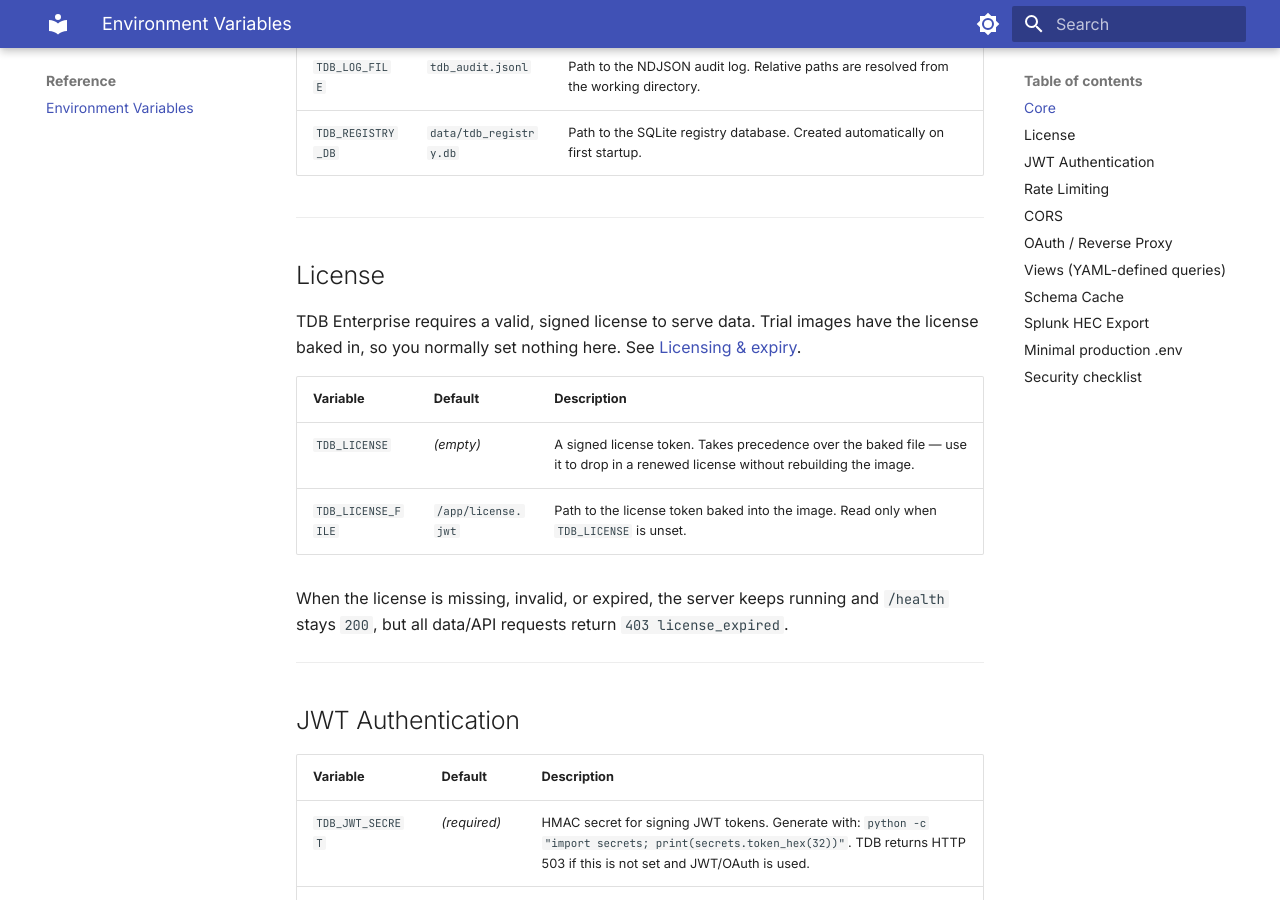
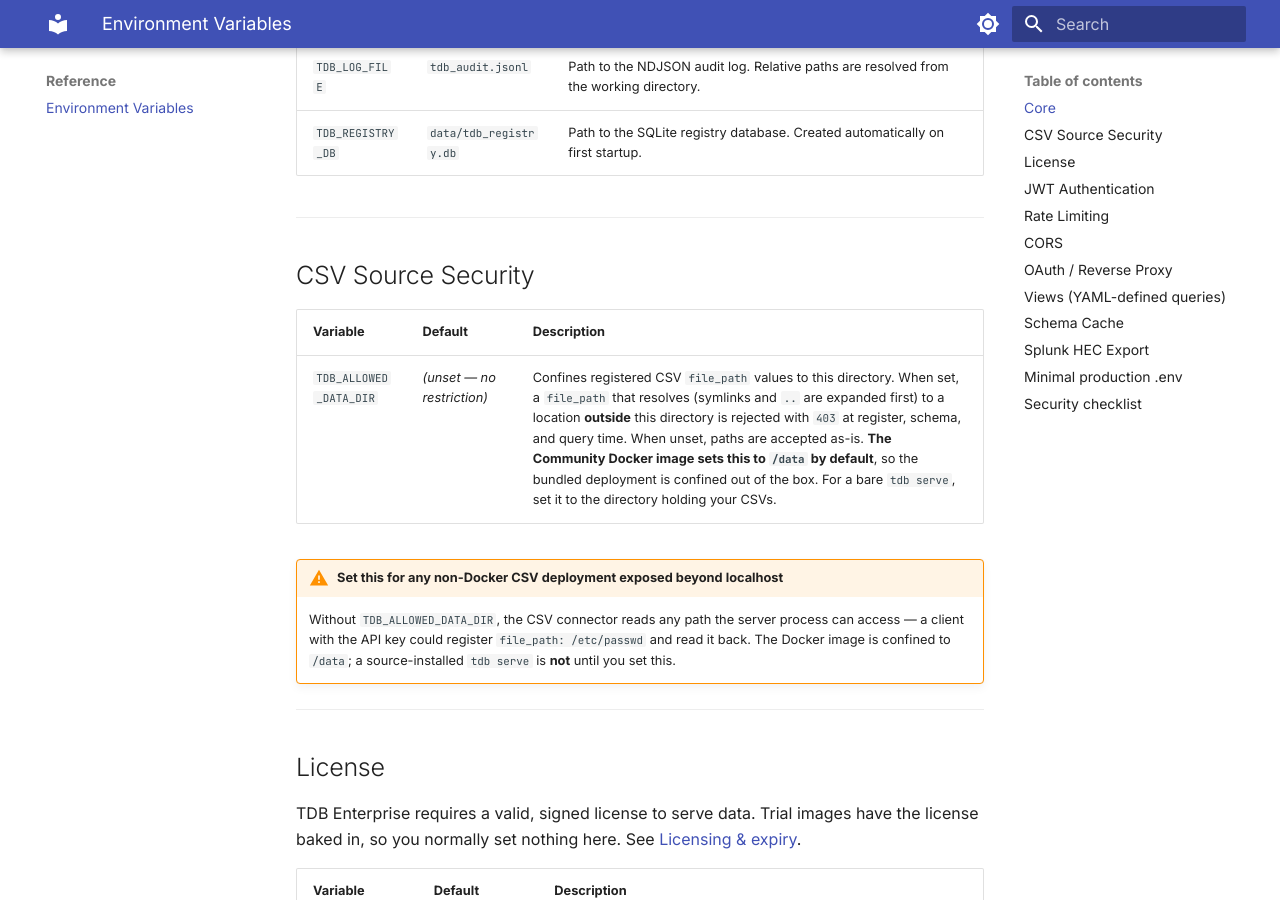
Before and after one commit to tdb-project/tdb-docs, an MkDocs documentation site: the page built from docs/reference/environment-variables.md, in a window 1280 px wide and 900 px high, scrolled down 550 px. Built offline with MkDocs 1.6.1 and Material for MkDocs 9.7.7, drawn with Linux system fonts in a browser that asks for light colours; some of the changed text lies outside the part shown.

Commit message:
docs: document TDB_ALLOWED_DATA_DIR (CSV path confinement) (#10)
Documents the new community-edition env var from tdb-community#9 / issue #6: a CSV-source path allow-list (default-on at /data in the Docker image). Adds a 'CSV Source Security' section to the env-var reference plus a security-checklist item, scoped to CSV sources / bare tdb serve.

Co-authored-by: Claude Opus 4.8 <noreply@anthropic.com>

```diff
--- a/docs/reference/environment-variables.md
+++ b/docs/reference/environment-variables.md
@@ -13,6 +13,20 @@ file in the project directory, or pass them directly to the process.
 | `TDB_LOG_LEVEL` | `INFO` | Log verbosity. One of: `DEBUG`, `INFO`, `WARNING`, `ERROR`. |
 | `TDB_LOG_FILE` | `tdb_audit.jsonl` | Path to the NDJSON audit log. Relative paths are resolved from the working directory. |
 | `TDB_REGISTRY_DB` | `data/tdb_registry.db` | Path to the SQLite registry database. Created automatically on first startup. |
+
+---
+
+## CSV Source Security
+
+| Variable | Default | Description |
+|---|---|---|
+| `TDB_ALLOWED_DATA_DIR` | *(unset — no restriction)* | Confines registered CSV `file_path` values to this directory. When set, a `file_path` that resolves (symlinks and `..` are expanded first) to a location **outside** this directory is rejected with `403` at register, schema, and query time. When unset, paths are accepted as-is. **The Community Docker image sets this to `/data` by default**, so the bundled deployment is confined out of the box. For a bare `tdb serve`, set it to the directory holding your CSVs. |
+
+!!! warning "Set this for any non-Docker CSV deployment exposed beyond localhost"
+    Without `TDB_ALLOWED_DATA_DIR`, the CSV connector reads any path the server
+    process can access — a client with the API key could register
+    `file_path: /etc/passwd` and read it back. The Docker image is confined to
+    `/data`; a source-installed `tdb serve` is **not** until you set this.
 
 ---
 
@@ -136,4 +150,5 @@ TDB_CORS_ORIGINS=https://app.yourcompany.com
 - [ ] `TDB_CORS_ORIGINS` is set to specific origins, not `*`, if credentials are involved
 - [ ] `TDB_LOG_FILE` path is writable and backed up (it's your tamper-evident audit trail)
 - [ ] `TDB_REGISTRY_DB` path is on persistent storage (source registrations are stored here)
+- [ ] For CSV sources on a bare `tdb serve` (non-Docker), `TDB_ALLOWED_DATA_DIR` is set to the directory holding your CSVs, so `file_path` can't escape to arbitrary files
 - [ ] DB-managed API keys are created with the minimum required role (`read` for read-only integrations)
```
